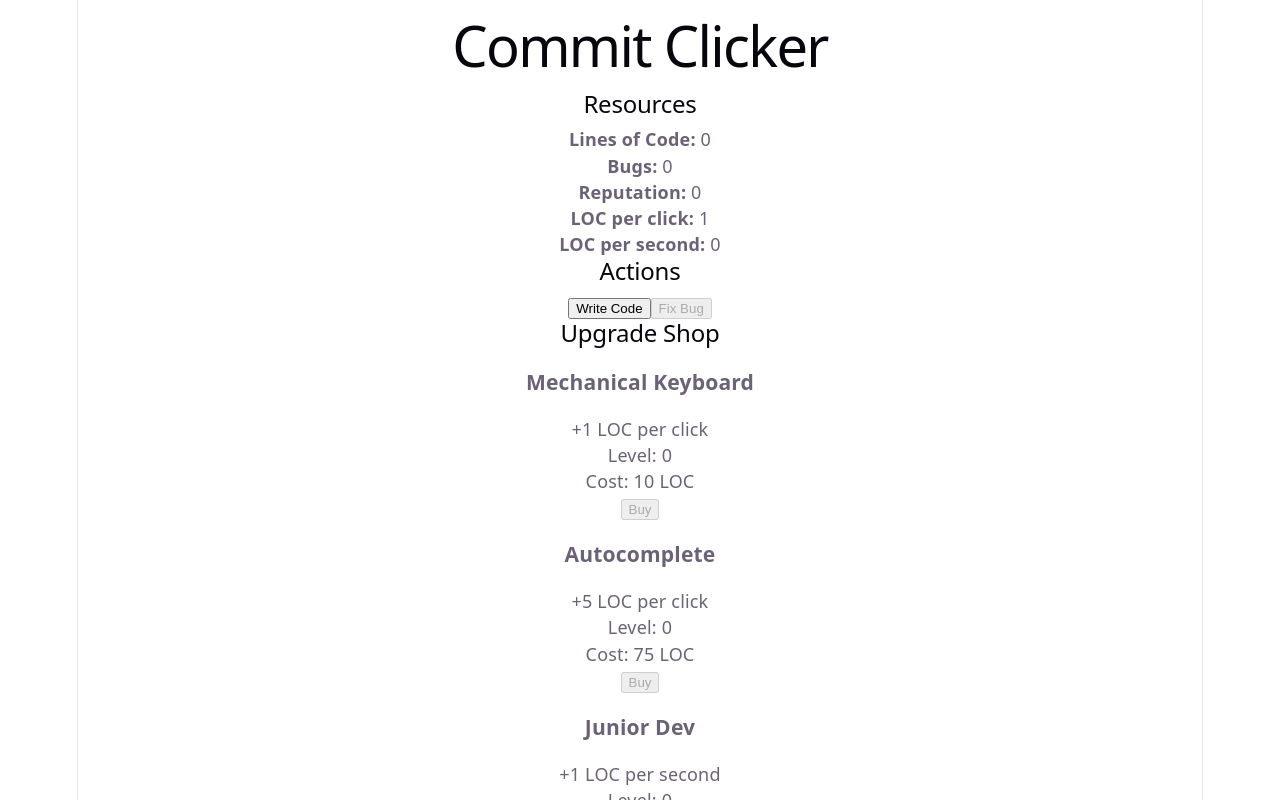
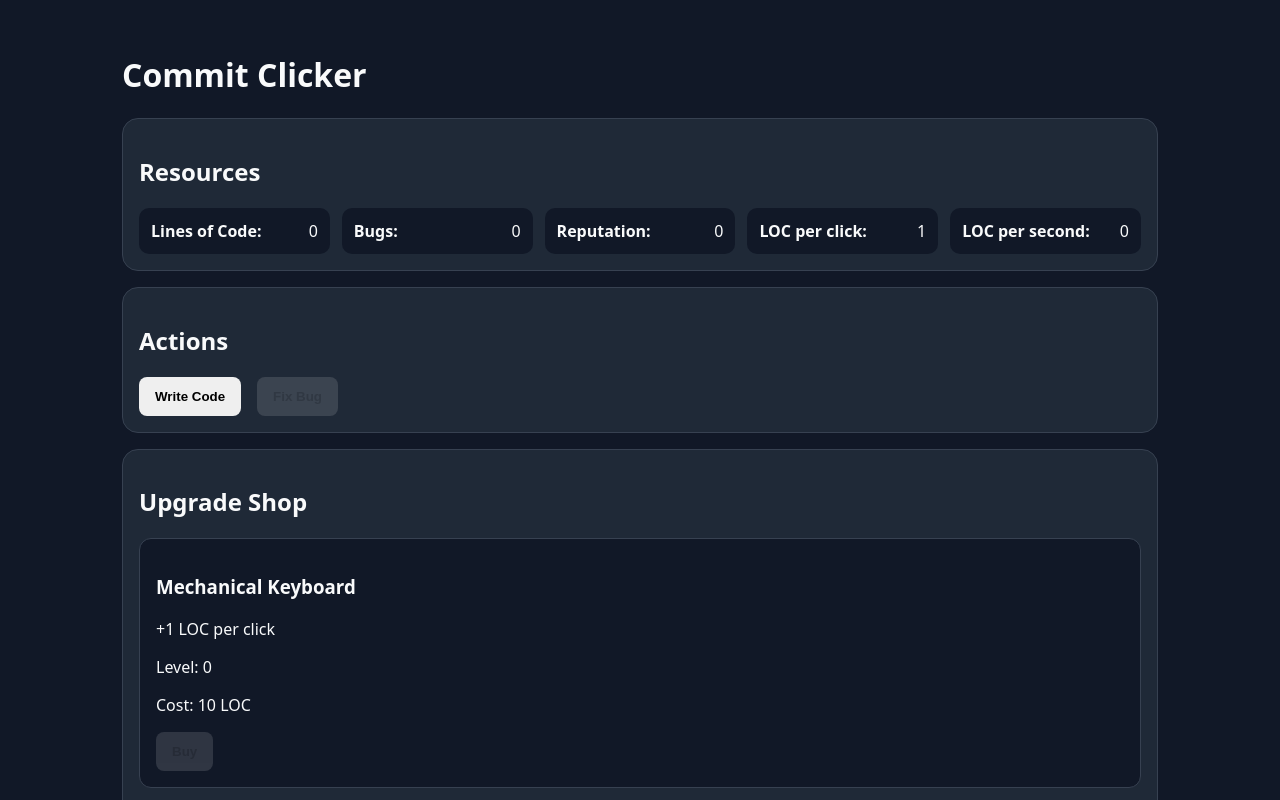
Before and after one commit to BlazingHotCode/commit-clicker, a React (Vite) app: page / in a window 1280 px wide. Shown: the top 800 px of the page. Built offline with nearby package versions, Linux system fonts and the light colour scheme.

Commit message:
added better styling

```diff
--- a/src/components/actions/ClickActions.tsx
+++ b/src/components/actions/ClickActions.tsx
@@ -13,11 +13,13 @@ export function ClickActions({
     <section>
       <h2>Actions</h2>
 
-      <button onClick={onWriteCode}>Write Code</button>
+      <div className="actions">
+        <button onClick={onWriteCode}>Write Code</button>
 
-      <button onClick={onFixBug} disabled={bugs <= 0}>
-        Fix Bug
-      </button>
+        <button onClick={onFixBug} disabled={bugs <= 0}>
+          Fix Bug
+        </button>
+      </div>
     </section>
   );
 }
--- a/src/components/resources/ResourceBar.tsx
+++ b/src/components/resources/ResourceBar.tsx
@@ -10,14 +10,13 @@ export function ResourceBar({ state }: ResourceBarProps) {
   return (
     <section>
       <h2>Resources</h2>
+
+      <div className="resource-grid">
         <ResourceItem
           label={"Lines of Code"}
           value={formatNumber(state.linesOfCode)}
         />
-      <ResourceItem
-        label="Bugs"
-        value={state.bugs}
-      />
+        <ResourceItem label="Bugs" value={state.bugs} />
         <ResourceItem
           label="Reputation"
           value={formatNumber(state.reputation)}
@@ -30,6 +29,7 @@ export function ResourceBar({ state }: ResourceBarProps) {
           label="LOC per second"
           value={formatNumber(state.locPerSecond)}
         />
+      </div>
     </section>
   );
 }
--- a/src/components/resources/ResourceItem.tsx
+++ b/src/components/resources/ResourceItem.tsx
@@ -5,7 +5,7 @@ type ResourceItemProps = {
 
 export function ResourceItem({ label, value }: ResourceItemProps) {
   return (
-    <div>
+    <div className="resource-item">
       <strong>{label}: </strong>
       <span>{value}</span>
     </div>
--- a/src/index.css
+++ b/src/index.css
@@ -1,4 +1,70 @@
-:root {
+* {
+  box-sizing: border-box;
+}
+
+body {
+  margin: 0;
+  font-family: system-ui, sans-serif;
+  background: #111827;
+  color: #f9fafb;
+}
+
+button {
+  cursor: pointer;
+  border: 0;
+  border-radius: 8px;
+  padding: 0.75rem 1rem;
+  font-weight: 700;
+}
+
+button:disabled {
+  cursor: not-allowed;
+  opacity: 0.45;
+}
+
+main {
+  max-width: 1100px;
+  margin: 0 auto;
+  padding: 2rem;
+}
+
+section {
+  background: #1f2937;
+  border: 1px solid #374151;
+  border-radius: 16px;
+  padding: 1rem;
+  margin-bottom: 1rem;
+}
+
+article {
+  background: #111827;
+  border: 1px solid #374151;
+  border-radius: 12px;
+  padding: 1rem;
+  margin-bottom: 0.75rem;
+}
+
+.actions {
+  display: flex;
+  gap: 1rem;
+}
+
+.resource-grid {
+  display: grid;
+  grid-template-columns: repeat(auto-fit, minmax(160px, 1fr));
+  gap: 0.75rem;
+}
+
+.resource-item {
+  display: flex;
+  justify-content: space-between;
+  gap: 1rem;
+  background: #111827;
+  border-radius: 10px;
+  padding: 0.75rem;
+}
+
+/* :root {
   --text: #6b6375;
   --text-h: #08060d;
   --bg: #fff;
@@ -108,4 +174,4 @@ code {
   line-height: 135%;
   padding: 4px 8px;
   background: var(--code-bg);
-}
+} */
```
Lines whose indentation alone changed are shown as unchanged.
